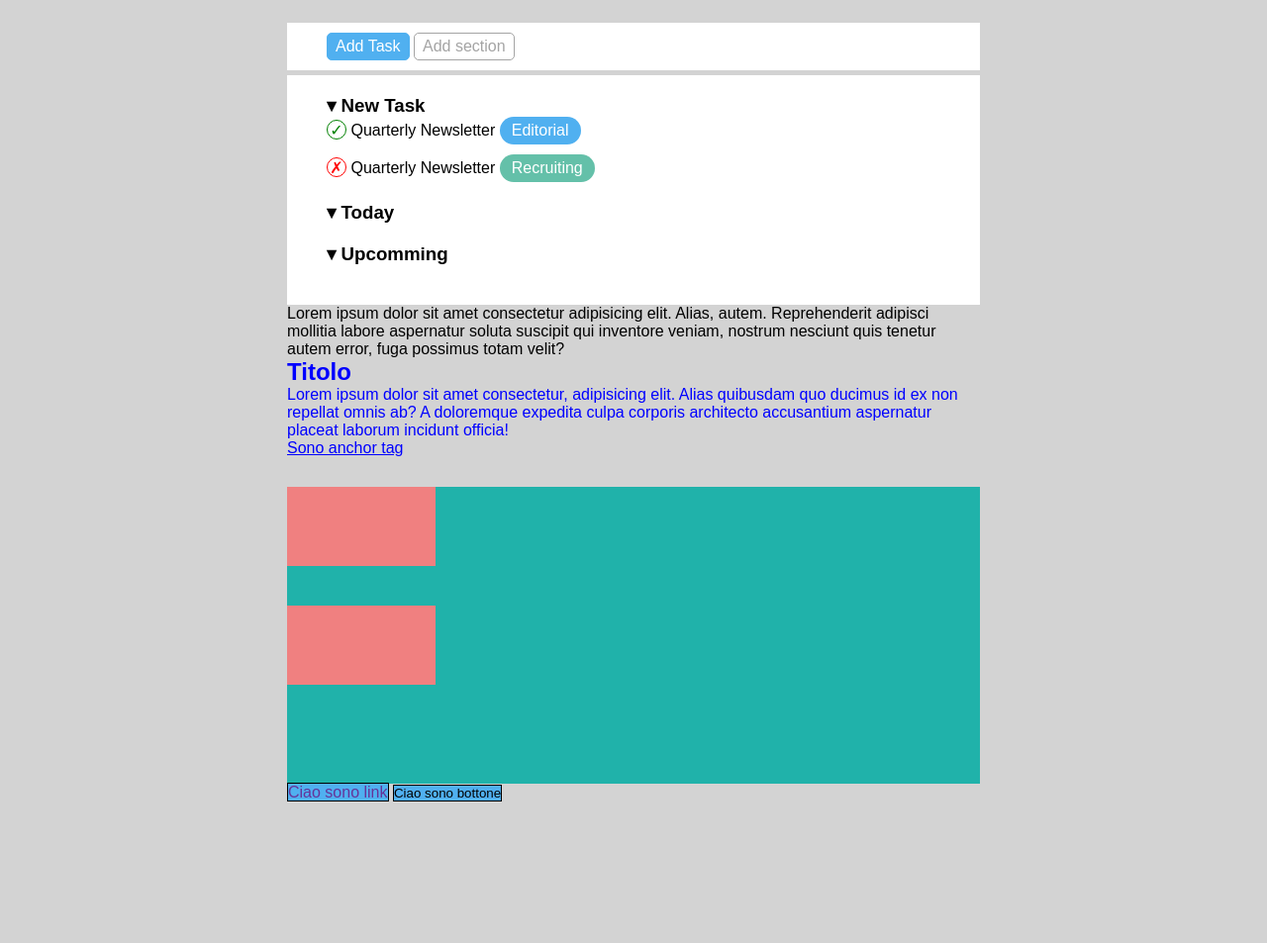
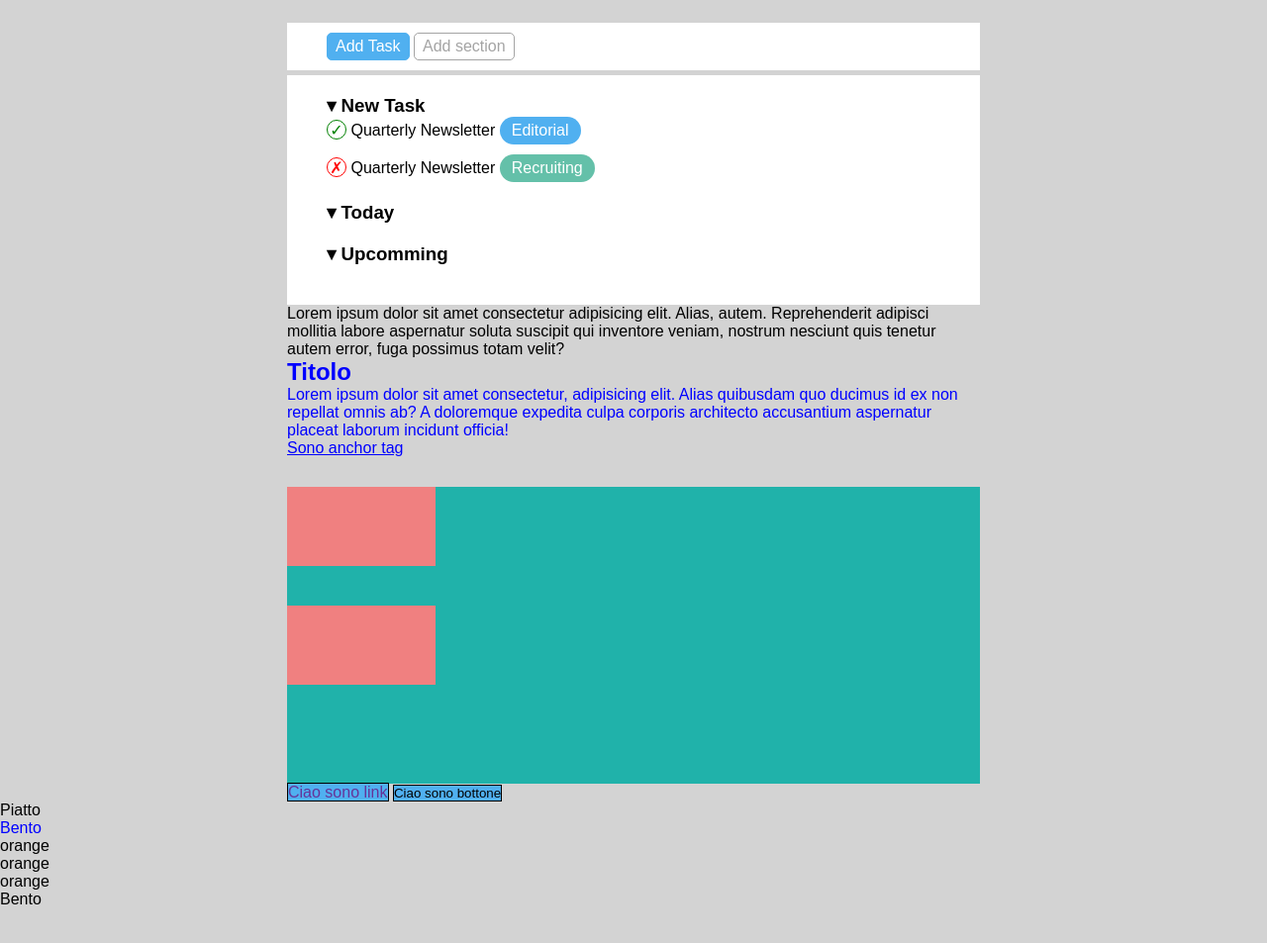
Before and after one commit to olgas-class/css-toboolist, a plain HTML site: page index.html in a window 1280 px wide. Shown: the part 77-1030 px from the top of the page at 99% size. Before the commit the page ends 927 px from the top, so only its background shows below. Drawn offline with Linux system fonts and the light colour scheme.

```diff
--- a/css/style.css
+++ b/css/style.css
@@ -196,3 +196,7 @@ button.my-btn {
 [href="ciao"] {
   color: rebeccapurple;
 }
+
+.table > :nth-last-child(3) {
+  color: blue;
+}
--- a/index.html
+++ b/index.html
@@ -84,6 +84,17 @@
       </div>
       <div class="col-1"></div>
       <div class="col-2"></div>
+
+      <div class="table">
+        <div class="plate">Piatto</div>
+        <div class="bento">Bento</div>
+        <div class="piatto">
+          <div class="orange">orange</div>
+          <div class="orange">orange</div>
+          <div class="orange">orange</div>
+        </div>
+        <div class="bento">Bento</div>
+      </div>
     </main>
 
     <!-- Fine Main -->
```
